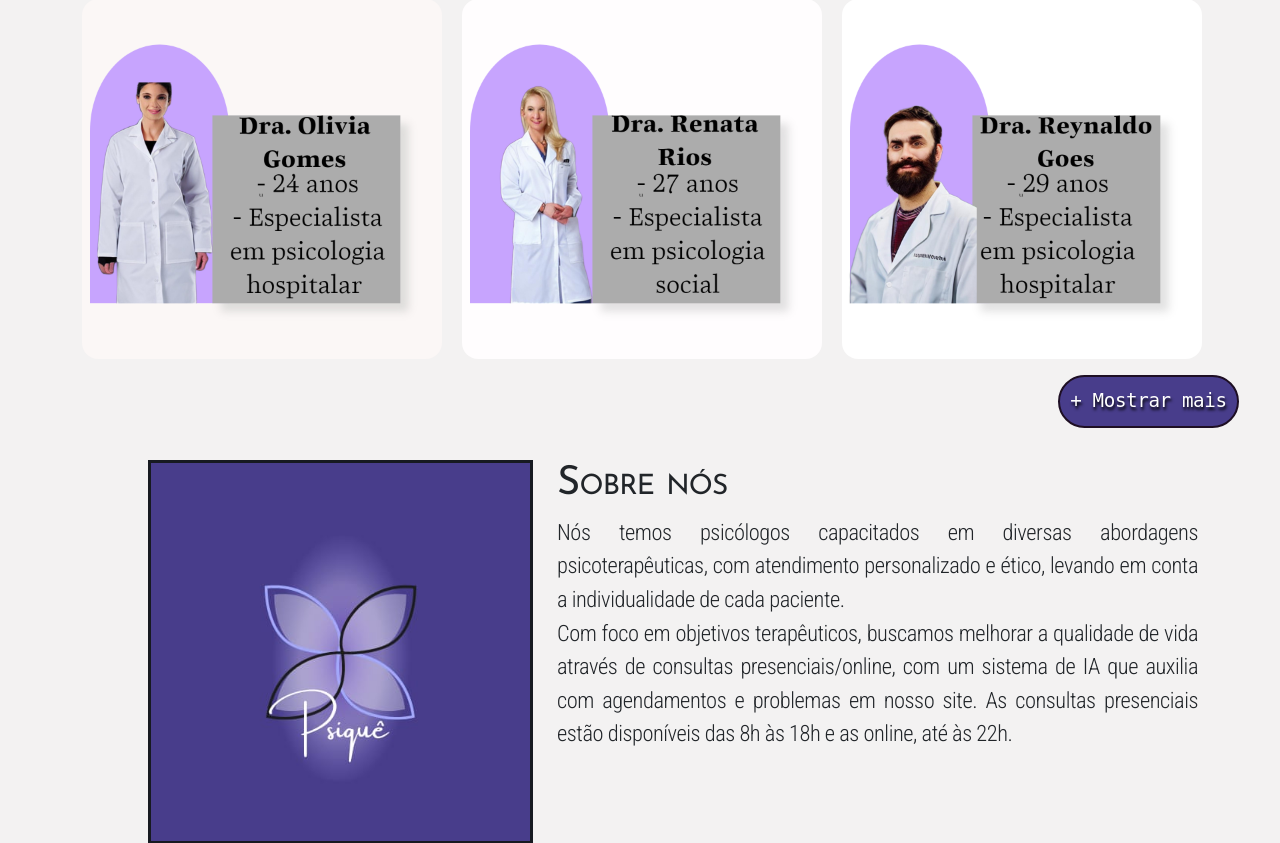
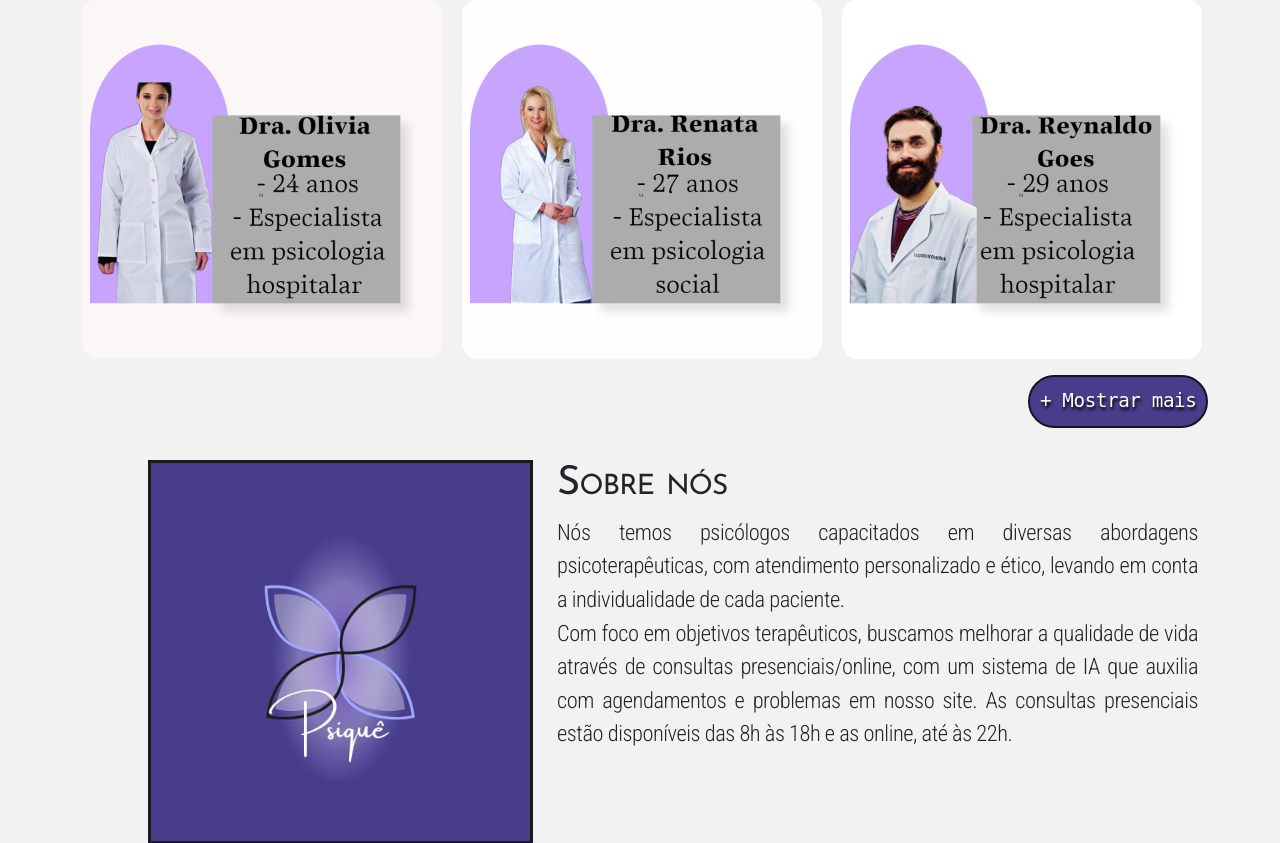
Before and after one commit to pedrosiqueirapb/psique, a PHP site: page /telaPrincipal.html in a window 1280 px wide. Shown: the part 1401-2244 px from the top of the page. Run offline with PHP 8.4, Linux system fonts and the light colour scheme; some libraries are stand-ins or nearby versions.

Commit message:
Alterando posição do botão

```diff
--- a/src/telaPrincipal.css
+++ b/src/telaPrincipal.css
@@ -121,7 +121,7 @@ footer p{
     padding: 10px;
     border: 2px solid #1e0f24;
     position: relative;
-    left: 28cm;
+    left: 27.2cm;
     border-radius: 2em;
     background-color: #483D8B;
     color: #FFF;
```
